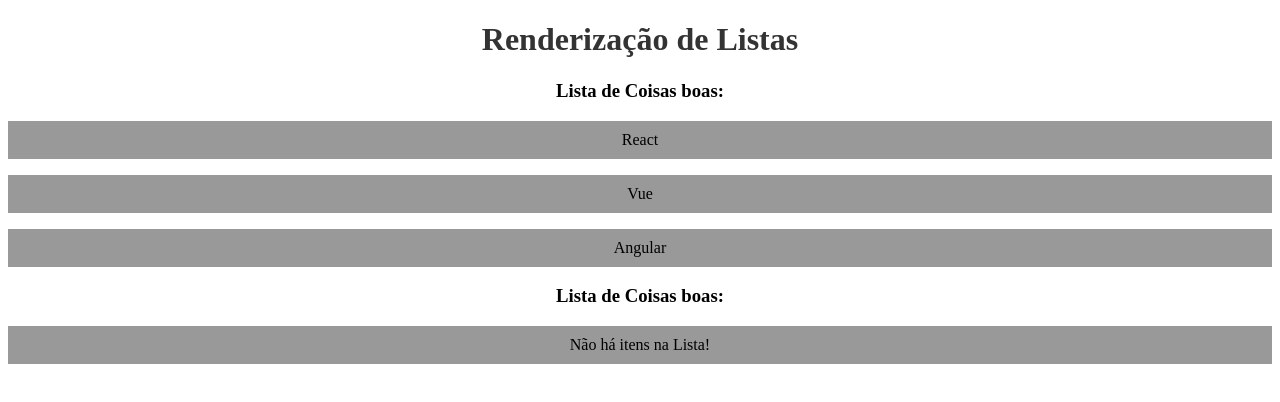
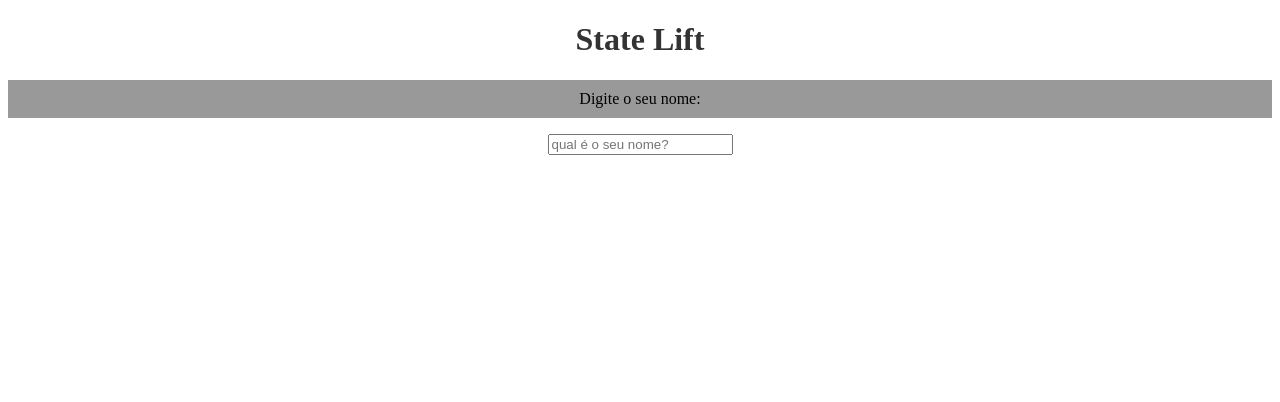
Before and after one commit to diegtj2/Curso-React, a React (Create React App) app in the folder my-app/: page / in a window 1280 px wide. Shown: the top 402 px of the page. Built offline with nearby package versions, Linux system fonts and the light colour scheme.

Commit message:
Aula #14 - State Lift
Compartilhando state com a técnica de State Lift

```diff
--- a/my-app/src/App.js
+++ b/my-app/src/App.js
@@ -1,22 +1,17 @@
 import './App.css';
-import Frase from './components/Frase';
-import Pessoa from './components/Pessoa';
-import SayMyName from './components/SayMyName';
-import List from './components/List';
-import Evento from './components/Envento';
-import Form from './components/Form';
-import Condicional from './components/Condicional';
-import OutraLista from './components/OutaLista';
+import { useState } from 'react'
+import SeuNome from './components/SeuNome';
+import Saudacao from './components/Saudacao';
 
 function App() {
 
-  const meusItens = ['React', 'Vue', 'Angular']
+  const [nome, setNome] = useState()
 
   return (
     <div className="App">
-        <h1>Renderização de Listas</h1>
-        <OutraLista itens={meusItens} />
-        <OutraLista itens={[]} />
+        <h1>State Lift</h1>
+        <SeuNome setNome={setNome} />
+        <Saudacao nome={nome} />
     </div>
   );
 }
--- /dev/null
+++ b/my-app/src/components/Saudacao.js
@@ -0,0 +1,14 @@
+function Saudacao({nome}){
+
+    function gerarSaudacao(algumNome){
+        return `Olá, ${algumNome}, tudo bem?`
+    }
+
+    return(
+        <>
+            { nome && <p>{gerarSaudacao(nome)}</p>}
+        </>
+    )
+}
+
+export default Saudacao
--- /dev/null
+++ b/my-app/src/components/SeuNome.js
@@ -0,0 +1,11 @@
+function SeuNome({setNome}){
+
+    return(
+        <div>
+            <p>Digite o seu nome: </p>
+            <input type="text" placeholder="qual é o seu nome?" onChange={(e) => setNome(e.target.value)} />
+        </div>
+    )
+}
+
+export default SeuNome
```
